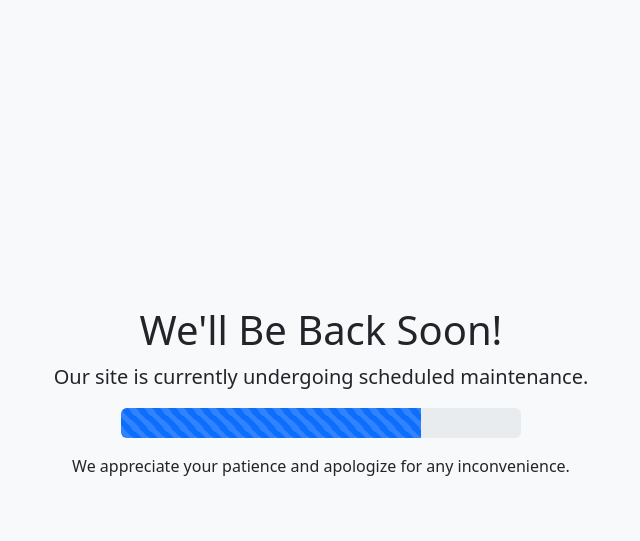
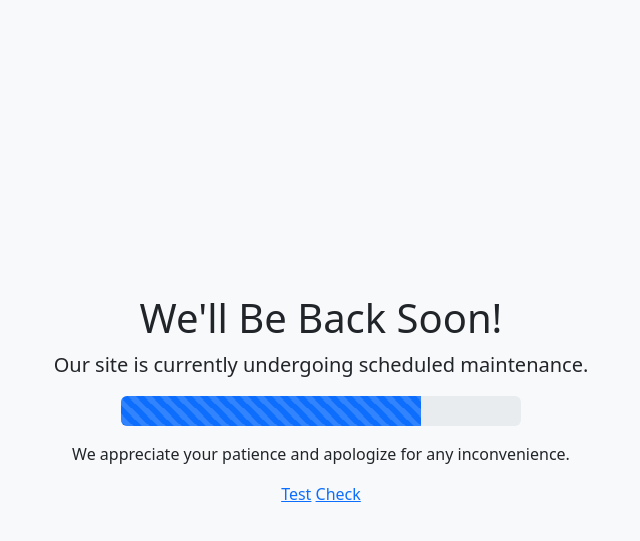
Before and after one commit to thato2-5/codespaces-workflow, a Flask app: page / in a window 1280 px wide. Shown: the top 541 px of the page, without its empty margins (319-959 px from the left). Run offline with Flask 3, Linux system fonts and the light colour scheme.

Commit message:
Added navigational function for different templates

```diff
--- a/app.py
+++ b/app.py
@@ -6,5 +6,17 @@ app = Flask(__name__)
 def index():
     return render_template('maintenance.html')
 
+@app.route('/test')
+def test():
+    return render_template('comingsoon.html')
+
+@app.route('/check')
+def check():
+    return render_template('construction.html')
+
+@app.route('/maintain')
+def maintain():
+    return render_template('maintenance01.html')
+
 if __name__ == '__main__':
     app.run(debug = True, host ='0.0.0.0')
--- a/templates/maintenance.html
+++ b/templates/maintenance.html
@@ -28,6 +28,9 @@
             <div class="progress-bar progress-bar-striped progress-bar-animated" role="progressbar" style="width: 75%;"></div>
         </div>
         <p class="mt-3">We appreciate your patience and apologize for any inconvenience.</p>
+        <a href="{{url_for('test')}}">Test</a>
+        <a href="{{url_for('check')}}">Check</a>
+        <a href="{{url_for('maintain')}}"></a>
     </div>
 </body>
 </html>
```
